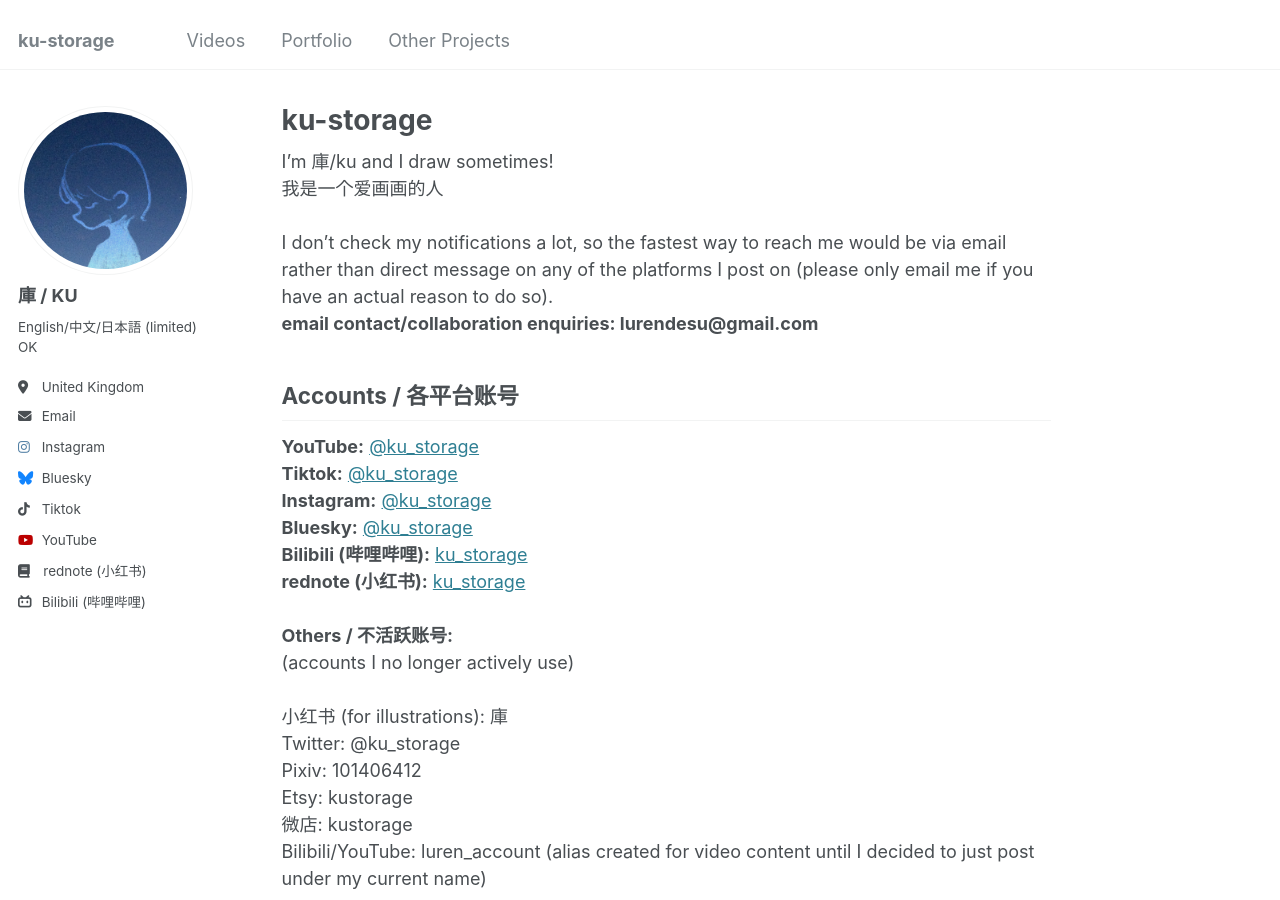
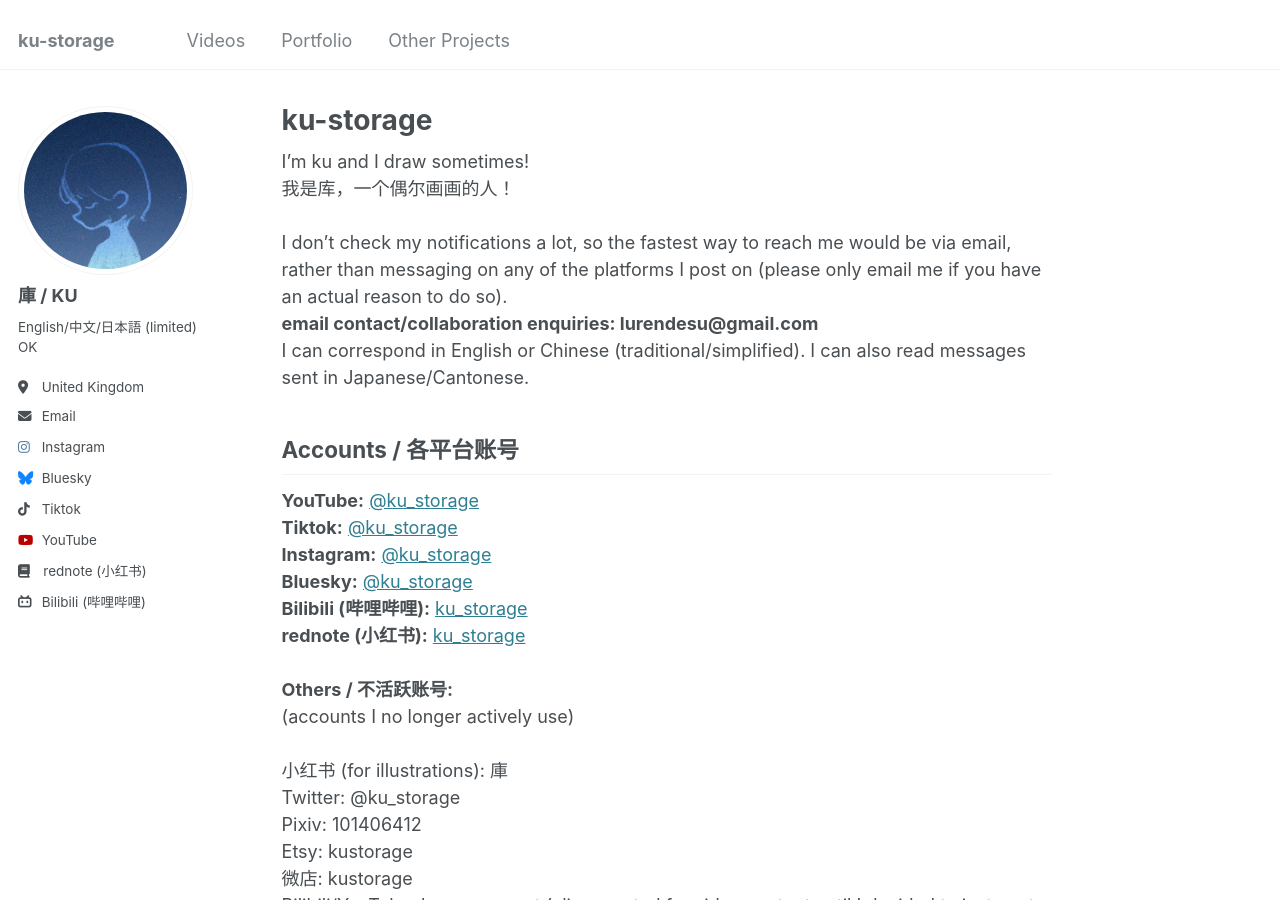
Before and after one commit to ku-storage/ku-storage.github.io, a Jekyll site: the page built from _pages/about.md, in a window 1280 px wide and 900 px high. Built offline with Jekyll 4.4.1, drawn with Linux system fonts in a browser that asks for light colours.

Commit message:
Update about.md

```diff
--- a/_pages/about.md
+++ b/_pages/about.md
@@ -6,11 +6,12 @@
   - /about/
   - /about.html
 ---
-I'm 庫/ku and I draw sometimes!<br>
-我是一个爱画画的人
+I'm ku and I draw sometimes!<br>
+我是库，一个偶尔画画的人！
 <br><br>
-I don't check my notifications a lot, so the fastest way to reach me would be via email rather than direct message on any of the platforms I post on (please only email me if you have an actual reason to do so). <br>
+I don't check my notifications a lot, so the fastest way to reach me would be via email, rather than messaging on any of the platforms I post on (please only email me if you have an actual reason to do so). <br>
 **email contact/collaboration enquiries: lurendesu@gmail.com**<br>
+I can correspond in English or Chinese (traditional/simplified). I can also read messages sent in Japanese/Cantonese.
 
 Accounts / 各平台账号
 ------
```
